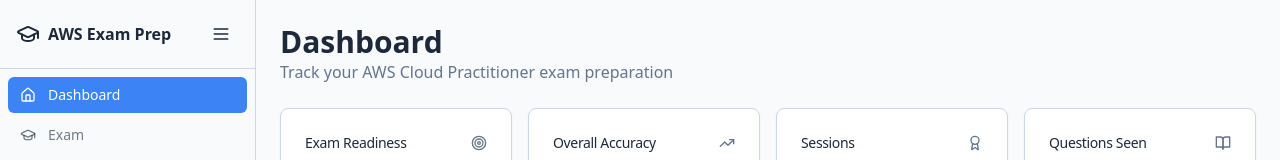
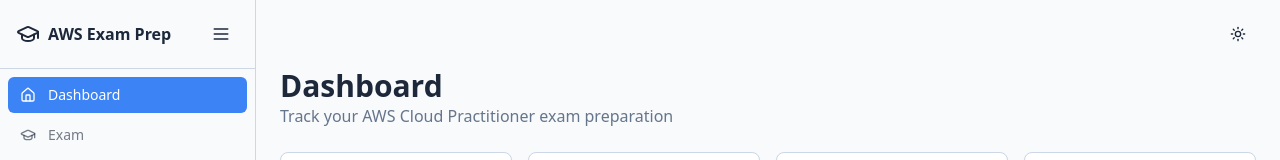
Before and after one commit to clyde-salar-rp/aws-exam-web, a React (Vite) app in the folder client/: page / in a window 1280 px wide. Shown: the top 160 px of the page. Built offline with nearby package versions, Linux system fonts and the light colour scheme; no server answers.

Commit message:
Add dark/light mode toggle in top right corner

```diff
--- a/client/src/components/Layout.tsx
+++ b/client/src/components/Layout.tsx
@@ -2,6 +2,7 @@
 import { Link, useLocation } from 'react-router-dom'
 import { cn } from '@/lib/utils'
 import { Home, BookOpen, BarChart2, FileText, GraduationCap, Menu, X } from 'lucide-react'
+import { ThemeToggle } from './ThemeToggle'
 
 interface LayoutProps {
   children: React.ReactNode
@@ -37,7 +38,8 @@
   return (
     <div className="min-h-screen bg-background flex">
       {/* Mobile header */}
-      <header className="fixed top-0 left-0 right-0 z-40 h-14 border-b bg-background flex items-center px-4 md:hidden">
+      <header className="fixed top-0 left-0 right-0 z-40 h-14 border-b bg-background flex items-center justify-between px-4 md:hidden">
+        <div className="flex items-center">
           <button
             onClick={() => setMobileOpen(true)}
             className="p-2 rounded-md hover:bg-muted transition-colors"
@@ -49,6 +51,8 @@
             <GraduationCap className="h-6 w-6 shrink-0" />
             <span className="font-bold">AWS Exam Prep</span>
           </Link>
+        </div>
+        <ThemeToggle />
       </header>
 
       {/* Mobile overlay */}
@@ -137,6 +141,10 @@
           collapsed ? 'md:ml-16' : 'md:ml-64'
         )}
       >
+        {/* Desktop header with theme toggle */}
+        <div className="hidden md:flex justify-end mb-4 -mt-2">
+          <ThemeToggle />
+        </div>
         {children}
       </main>
     </div>
--- /dev/null
+++ b/client/src/components/ThemeProvider.tsx
@@ -0,0 +1,66 @@
+import { createContext, useContext, useEffect, useState } from 'react'
+
+type Theme = 'dark' | 'light' | 'system'
+
+interface ThemeProviderContextProps {
+  theme: Theme
+  setTheme: (theme: Theme) => void
+}
+
+const ThemeProviderContext = createContext<ThemeProviderContextProps | undefined>(undefined)
+
+interface ThemeProviderProps {
+  children: React.ReactNode
+  defaultTheme?: Theme
+  storageKey?: string
+}
+
+export function ThemeProvider({
+  children,
+  defaultTheme = 'system',
+  storageKey = 'aws-exam-theme',
+}: ThemeProviderProps) {
+  const [theme, setTheme] = useState<Theme>(() => {
+    const stored = localStorage.getItem(storageKey)
+    return (stored as Theme) || defaultTheme
+  })
+
+  useEffect(() => {
+    const root = window.document.documentElement
+
+    root.classList.remove('light', 'dark')
+
+    if (theme === 'system') {
+      const systemTheme = window.matchMedia('(prefers-color-scheme: dark)').matches
+        ? 'dark'
+        : 'light'
+      root.classList.add(systemTheme)
+    } else {
+      root.classList.add(theme)
+    }
+  }, [theme])
+
+  const value = {
+    theme,
+    setTheme: (theme: Theme) => {
+      localStorage.setItem(storageKey, theme)
+      setTheme(theme)
+    },
+  }
+
+  return (
+    <ThemeProviderContext.Provider value={value}>
+      {children}
+    </ThemeProviderContext.Provider>
+  )
+}
+
+export function useTheme() {
+  const context = useContext(ThemeProviderContext)
+
+  if (context === undefined) {
+    throw new Error('useTheme must be used within a ThemeProvider')
+  }
+
+  return context
+}
--- /dev/null
+++ b/client/src/components/ThemeToggle.tsx
@@ -0,0 +1,29 @@
+import { Moon, Sun } from 'lucide-react'
+import { Button } from '@/components/ui/button'
+import { useTheme } from './ThemeProvider'
+
+export function ThemeToggle() {
+  const { theme, setTheme } = useTheme()
+
+  const toggleTheme = () => {
+    if (theme === 'dark') {
+      setTheme('light')
+    } else {
+      setTheme('dark')
+    }
+  }
+
+  return (
+    <Button
+      variant="ghost"
+      size="icon"
+      onClick={toggleTheme}
+      className="h-9 w-9"
+      title={theme === 'dark' ? 'Switch to light mode' : 'Switch to dark mode'}
+    >
+      <Sun className="h-4 w-4 rotate-0 scale-100 transition-all dark:-rotate-90 dark:scale-0" />
+      <Moon className="absolute h-4 w-4 rotate-90 scale-0 transition-all dark:rotate-0 dark:scale-100" />
+      <span className="sr-only">Toggle theme</span>
+    </Button>
+  )
+}
--- a/client/src/main.tsx
+++ b/client/src/main.tsx
@@ -2,6 +2,7 @@
 import ReactDOM from 'react-dom/client'
 import { QueryClient, QueryClientProvider } from '@tanstack/react-query'
 import { BrowserRouter } from 'react-router-dom'
+import { ThemeProvider } from './components/ThemeProvider'
 import App from './App'
 import './index.css'
 
@@ -16,10 +17,12 @@
 
 ReactDOM.createRoot(document.getElementById('root')!).render(
   <React.StrictMode>
-    <QueryClientProvider client={queryClient}>
-      <BrowserRouter>
-        <App />
-      </BrowserRouter>
-    </QueryClientProvider>
+    <ThemeProvider defaultTheme="system">
+      <QueryClientProvider client={queryClient}>
+        <BrowserRouter>
+          <App />
+        </BrowserRouter>
+      </QueryClientProvider>
+    </ThemeProvider>
   </React.StrictMode>,
 )
```
Lines whose indentation alone changed are shown as unchanged.
